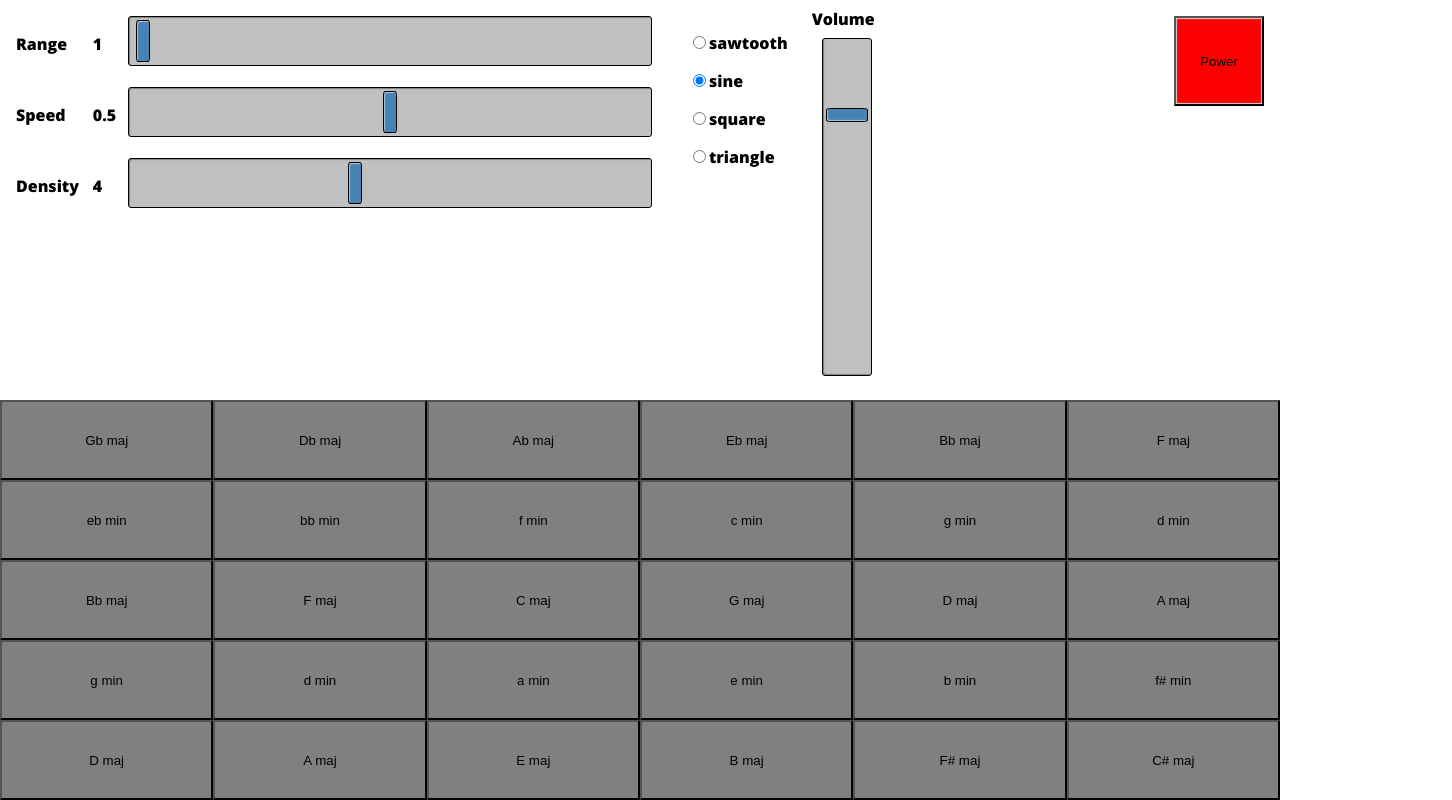
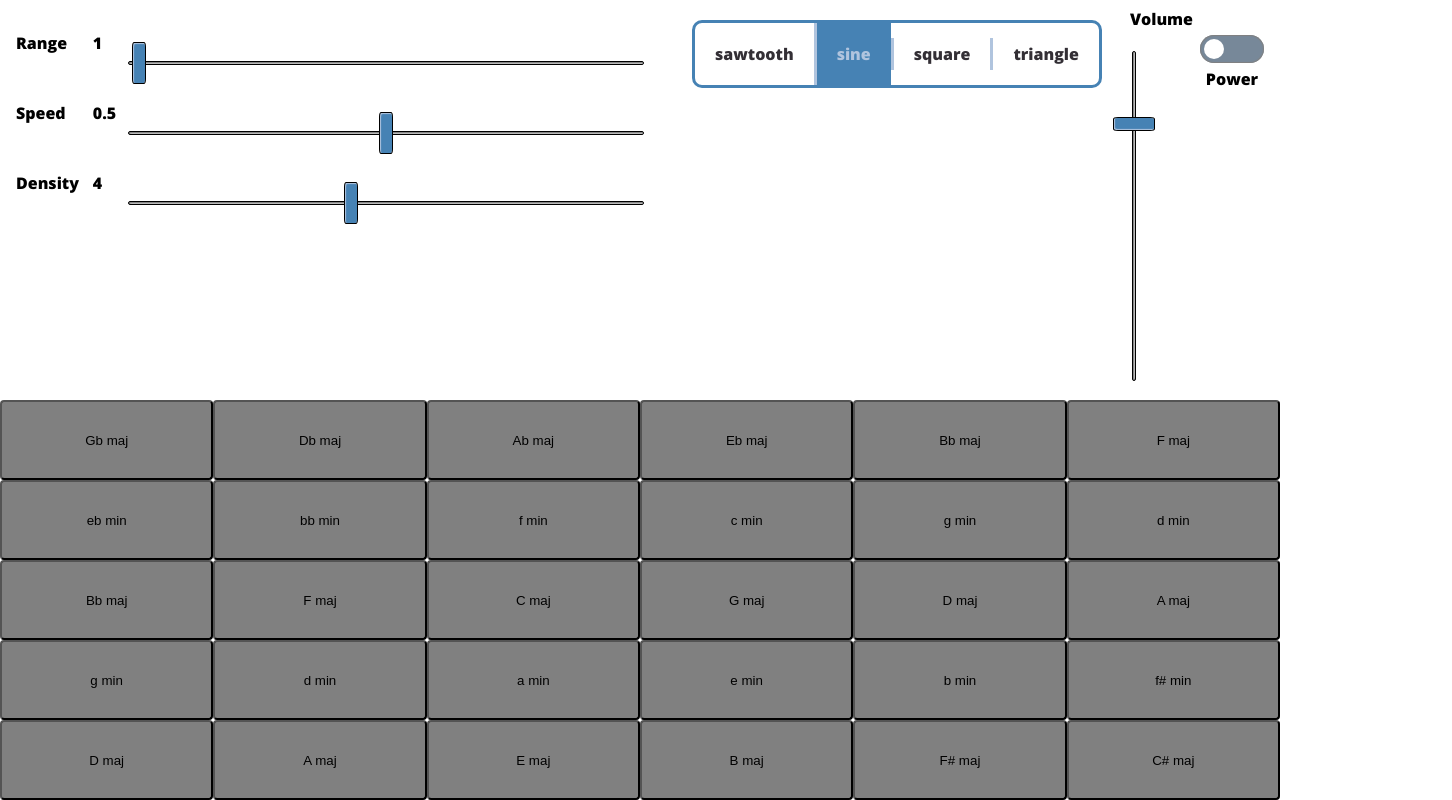
Before and after one commit to MikeSperone/ChordArp_Web, a React app: page / in a window 1280 px wide. Shown: the whole page, 1452 px wide, since content can reach past the window. Built offline with nearby package versions, Linux system fonts and the light colour scheme; the HTML template or start-up script is replaced by a standard one.

Commit message:
WIP: mostly UI updates

```diff
--- a/src/App.js
+++ b/src/App.js
@@ -53,6 +53,12 @@ class App extends Component {
             power: this.defaults.power
         };
         this.synth = new Synth(this.state.density, this.defaults);
+        this.power = this.power.bind(this);
+        this.setRange = r => this.synth.setRange(r);
+        this.setSpeed = s => this.synth.setSpeed(s);
+        this.setDensity = d => this.synth.setDensity(d);
+        this.setTone = t => this.synth.setTone(t);
+        this.setVolume = v => this.synth.setVolume(v);
     }
 
     componentDidMount() {
@@ -64,9 +70,7 @@ class App extends Component {
 
     power() {
         this.setState(
-            prevState => {
-                return {power: !prevState.power};
-            },
+            prevState => ({power: !prevState.power}),
             () => this.synth.power(this.state.power)
         );
     }
@@ -76,17 +80,17 @@ class App extends Component {
             <div className="App">
                 <ControlSection>
                     <MainControls>
-                        <RangeControl range={r => this.synth.setRange(r)} />
-                        <SpeedControl speed={s => this.synth.setSpeed(s)} />
-                        <DensityControl density={d => this.synth.setDensity(d)} />
+                        <RangeControl range={this.setRange} />
+                        <SpeedControl speed={this.setSpeed} />
+                        <DensityControl density={this.setDensity} />
                     </MainControls>
                     <ToneControls
-                        tone={(t) => this.synth.setTone(t)}
+                        tone={this.setTone}
                     />
-                    <VolumeControl width='40vh' volume={v => this.synth.setVolume(v)} />
+                    <VolumeControl width='40vh' volume={this.setVolume} />
                     <PowerSection>
                         <Power
-                            onClick={() => this.power()}
+                            handleChange={this.power}
                             style={{backgroundColor: this.state.power ? "green" : "red"}}
                         >
                             Power
--- a/src/Components/ToneControls.js
+++ b/src/Components/ToneControls.js
@@ -2,8 +2,34 @@ import React from 'react';
 import styled from 'styled-components';
 
 const Wrapper = styled.div`
+    border: solid 3px SteelBlue;
+    display: inline-block;
+    margin: 20px;
+    border-radius: 10px;
+    overflow: hidden;
     float: left;
-    padding: 1rem;
+`;
+
+const RadioInput = styled.input`
+    position: absolute;
+    visibility: hidden;
+    display: none;
+`;
+
+const RadioLabel = styled.label`
+    color: #332f35;
+    display: inline-block;
+    cursor: pointer;
+    font-weight: bold;
+    padding: 5px 20px;
+    & + ${RadioInput} + & {
+        border-left: solid 3px LightSteelBlue;
+    }
+    ${RadioInput}:checked + & {
+        padding: 20px;
+        color: LightSteelBlue;
+        background: SteelBlue;
+    }
 `;
 
 class ToneControl extends React.Component {
@@ -11,6 +37,7 @@ class ToneControl extends React.Component {
     constructor(props) {
         super(props);
         this.props = props;
+        this.id = this.props.value + '-radio';
     }
     changeTone(e) {
         this.props.tone(e.target.value);
@@ -18,16 +45,16 @@ class ToneControl extends React.Component {
     }
     render() {
         return (
-            <p>
-                <input
-                    id={this.props.value + '-radio'}
+            <React.Fragment>
+                <RadioInput
+                    id={this.id}
                     onChange={(t) => this.changeTone(t)}
                     type="radio"
                     name="tone"
                     value={this.props.value}
                 />
-                {this.props.value}
-            </p>
+                <RadioLabel htmlFor={this.id}>{this.props.value}</RadioLabel>
+            </React.Fragment>
         );
     }
 }
--- a/src/Components/atoms/ChordButton.js
+++ b/src/Components/atoms/ChordButton.js
@@ -5,6 +5,7 @@ const Button = styled.button`
     background-color: gray;
     width: calc(100% / 6);
     height: 100%;
+    border-radius: 4px;
 `;
 
 class ChordButton extends React.Component {
--- a/src/Components/atoms/Power.js
+++ b/src/Components/atoms/Power.js
@@ -1,18 +1,68 @@
 import React from 'react';
 import styled from 'styled-components';
 
-const Power = styled.button`
+const PowerWrapper = styled.div`
+    width: 4rem;
+    display: inline-block;
+`;
+
+const PowerSwitch = styled.input`
+    display: block;
+    opacity: 0;
+`;
+const PowerLabel = styled.label`
+    width: 4rem;
+    height: 1.75rem;
+    border-radius: 1.75rem;
     cursor: pointer;
-    border-radius: 0px;
-    box-shadow: inset 0 0 1px 1px lightgray;
-    padding: 1rem;
-    height: 90px;
-    width: 90px;
+    display: inline-block;
+    position: relative;
+    background: lightslategray;
+    box-shadow: inset 0 0 1px 1px gray;
     &:active {
         box-shadow: inset 0 0 6px black;
     }
     &:focus {
         outline: black solid 1px;
     }
+
+    transition: background-color 0.4s;
+    -moz-transition: background-color 0.4s;
+    -webkit-transition: background-color 0.4s;
+    &:after {
+        left: 0;
+        width: 1.25rem;
+        height: 1.25rem;
+        margin: .25rem;
+        content: '';
+        position: absolute;
+        background: #FFF;
+        border-radius: 10px;
+    }
+    ${PowerSwitch}:checked + & {
+        background: indianRed;
+    }
+    ${PowerSwitch}:checked + &:after {
+        transition: 0.4s;
+        -moz-transition: 0.4s;
+        -webkit-transition: 0.4s;
+        left: auto;
+        right: 0;
+    }
 `;
+const Label = styled.div`
+    text-align: center;
+`;
+
+const Power = props => (
+    <PowerWrapper>
+        <PowerSwitch
+            id="power"
+            type="checkbox"
+            onChange={props.handleChange}
+        />
+        <PowerLabel htmlFor="power"></PowerLabel>
+        <Label>Power</Label>
+    </PowerWrapper>
+);
 export default Power;
--- a/src/Components/atoms/Slider.js
+++ b/src/Components/atoms/Slider.js
@@ -33,9 +33,10 @@ const StyledInput= styled.input`
     background: silver;
     border-radius: 3px;
     width: calc(99% - 8rem);
+    height: 0.1rem;
     border: 1px solid black;
     box-shadow: inset 1px 1px 1px grey;
-    padding: .25rem .5rem;
+    padding: 0 .25rem;
     margin: 0;
     ${props => props.vertical && `
         width: 40vh;
```
